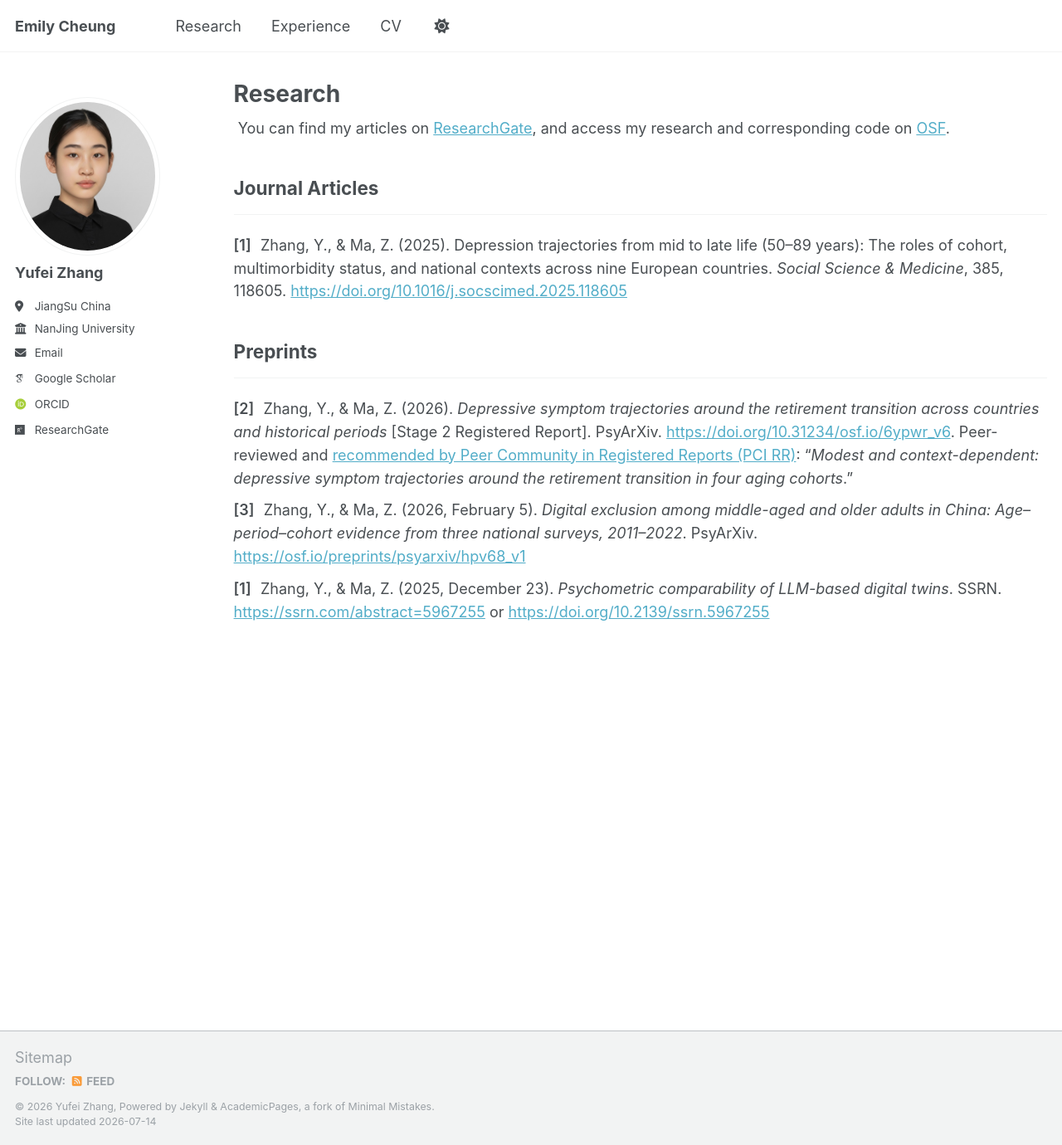
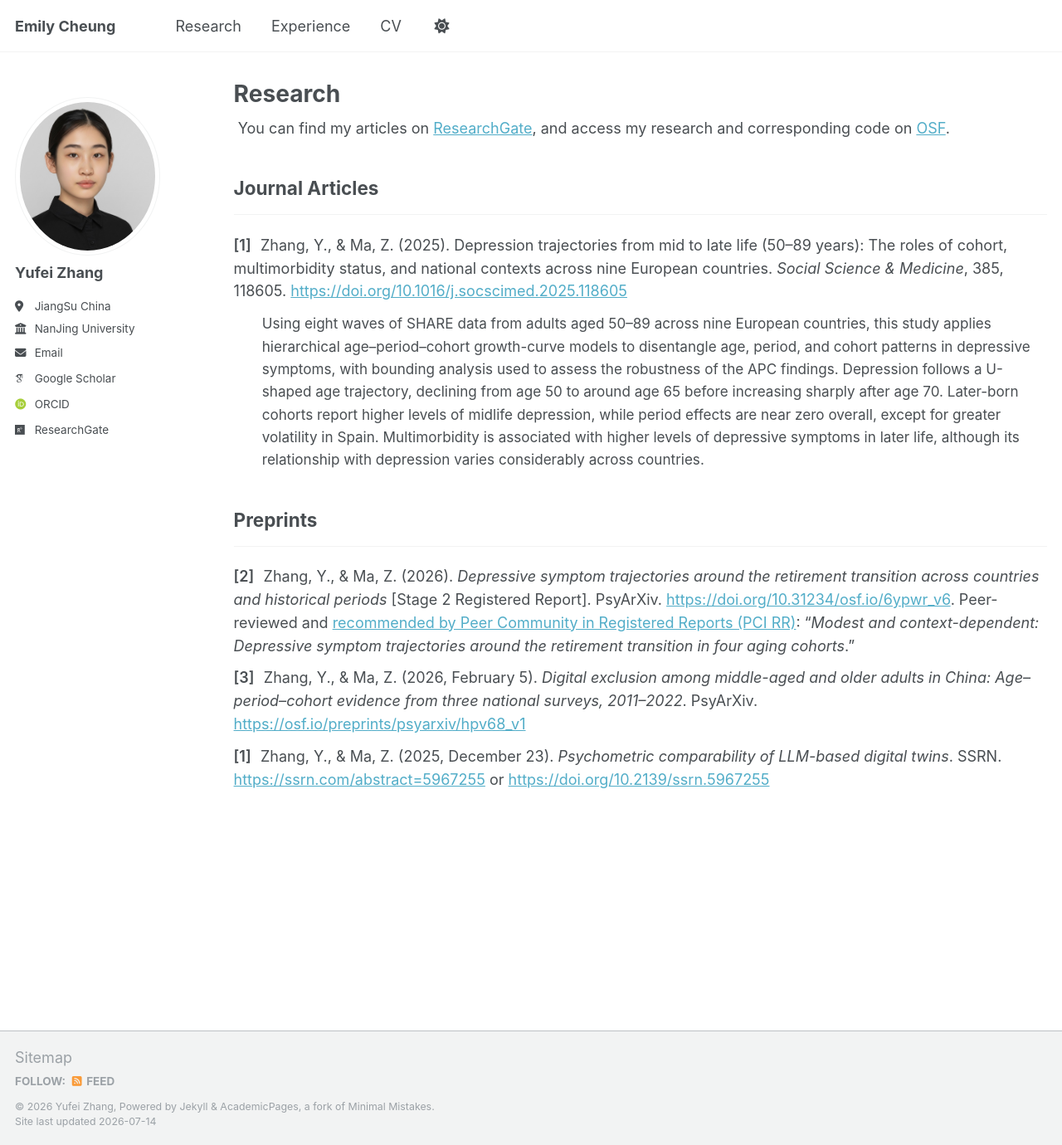
Before and after one commit to Emily-Cheung-1902/Emily-Cheung-1902.github.io, a Jekyll site: the page built from _pages/publications.html, in a window 1280 px wide and 1380 px high. Shown: the whole window at 83% size. Built offline with Jekyll 4.4.1, drawn with Linux system fonts in a browser that asks for light colours; some web fonts are replaced.

Commit message:
Update publications.html
Updated the structure and content of the publications page, including journal articles and preprints sections with new formatting and summaries.

```diff
--- a/_pages/publications.html
+++ b/_pages/publications.html
@@ -5,49 +5,10 @@ permalink: /publications/
 author_profile: true
 ---
 
-<div class="wordwrap">
-  You can find my articles on <a href="https://www.researchgate.net/profile/Yufei-Zhang-74/">ResearchGate</a>,
-  and access my research and corresponding code on <a href="https://osf.io/user/2pt98">OSF</a>.
-</div>
-
-<style>
-  .pub-section { margin: 1.25rem 0 2rem 0; }
-  .pub-item { margin: .6rem 0; line-height: 1.55; }
-  .pub-num { font-weight: 600; margin-right: .35rem; }
-  .pub-item a { word-break: break-word; }
-</style>
-
-<h2>Journal Articles</h2><hr />
-<div class="pub-section">
-  <p class="pub-item">
-    <span class="pub-num">[1]</span>
-    Zhang, Y., &amp; Ma, Z. (2025). Depression trajectories from mid to late life (50–89 years): The roles of cohort, multimorbidity status, and national contexts across nine European countries. <em>Social Science &amp; Medicine</em>, 385, 118605.
-    <a href="https://doi.org/10.1016/j.socscimed.2025.118605">https://doi.org/10.1016/j.socscimed.2025.118605</a>
-  </p>
-</div>
-
-<h2>Preprints</h2><hr />
-<div class="pub-section">
-  <p class="pub-item">
-    <span class="pub-num">[2]</span>
-    Zhang, Y., &amp; Ma, Z. (2026). <em>Depressive symptom trajectories around the retirement transition across countries and historical periods</em> [Stage 2 Registered Report]. PsyArXiv.
-    <a href="https://doi.org/10.31234/osf.io/6ypwr_v6">https://doi.org/10.31234/osf.io/6ypwr_v6</a>.
-    Peer-reviewed and
-    <a href="https://rr.peercommunityin.org/articles/rec?id=2566">recommended by Peer Community in Registered Reports (PCI RR)</a>:
-    “<em>Modest and context-dependent: depressive symptom trajectories around the retirement transition in four aging cohorts</em>.”
-  </p>
-
-  <p class="pub-item">
-    <span class="pub-num">[3]</span>
-    Zhang, Y., &amp; Ma, Z. (2026, February 5). <em>Digital exclusion among middle-aged and older adults in China: Age–period–cohort evidence from three national surveys, 2011–2022</em>. PsyArXiv.
-    <a href="https://osf.io/preprints/psyarxiv/hpv68_v1">https://osf.io/preprints/psyarxiv/hpv68_v1</a>
-  </p>
-
-  <p class="pub-item">
-    <span class="pub-num">[1]</span>
-    Zhang, Y., &amp; Ma, Z. (2025, December 23). <em>Psychometric comparability of LLM-based digital twins</em>. SSRN.
-    <a href="https://ssrn.com/abstract=5967255">https://ssrn.com/abstract=5967255</a>
-    or
-    <a href="https://doi.org/10.2139/ssrn.5967255">https://doi.org/10.2139/ssrn.5967255</a>
-  </p>
-</div>
+<div class="wordwrap"> You can find my articles on <a href="https://www.researchgate.net/profile/Yufei-Zhang-74/">ResearchGate</a>, and access my research and corresponding code on <a href="https://osf.io/user/2pt98">OSF</a>. </div>
+<style> .pub-section { margin: 1.25rem 0 2rem 0; } .pub-item { margin: .6rem 0; line-height: 1.55; } .pub-summary { margin: .25rem 0 1.25rem 1.9rem; font-size: .95rem; line-height: 1.6; } .pub-num { font-weight: 600; margin-right: .35rem; } .pub-item a { word-break: break-word; } </style>
+<h2>Journal Articles</h2><hr /> <div class="pub-section"> <p class="pub-item"> <span class="pub-num">[1]</span> Zhang, Y., &amp; Ma, Z. (2025). Depression trajectories from mid to late life (50–89 years): The roles of cohort, multimorbidity status, and national contexts across nine European countries. <em>Social Science &amp; Medicine</em>, 385, 118605. <a href="https://doi.org/10.1016/j.socscimed.2025.118605">https://doi.org/10.1016/j.socscimed.2025.118605</a> </p>
+<p class="pub-summary"> Using eight waves of SHARE data from adults aged 50–89 across nine European countries, this study applies hierarchical age–period–cohort growth-curve models to disentangle age, period, and cohort patterns in depressive symptoms, with bounding analysis used to assess the robustness of the APC findings. Depression follows a U-shaped age trajectory, declining from age 50 to around age 65 before increasing sharply after age 70. Later-born cohorts report higher levels of midlife depression, while period effects are near zero overall, except for greater volatility in Spain. Multimorbidity is associated with higher levels of depressive symptoms in later life, although its relationship with depression varies considerably across countries. </p> </div>
+<h2>Preprints</h2><hr /> <div class="pub-section"> <p class="pub-item"> <span class="pub-num">[2]</span> Zhang, Y., &amp; Ma, Z. (2026). <em>Depressive symptom trajectories around the retirement transition across countries and historical periods</em> [Stage 2 Registered Report]. PsyArXiv. <a href="https://doi.org/10.31234/osf.io/6ypwr_v6">https://doi.org/10.31234/osf.io/6ypwr_v6</a>. Peer-reviewed and <a href="https://rr.peercommunityin.org/articles/rec?id=2566">recommended by Peer Community in Registered Reports (PCI RR)</a>: “<em>Modest and context-dependent: Depressive symptom trajectories around the retirement transition in four aging cohorts</em>.” </p>
+<p class="pub-item"> <span class="pub-num">[3]</span> Zhang, Y., &amp; Ma, Z. (2026, February 5). <em>Digital exclusion among middle-aged and older adults in China: Age–period–cohort evidence from three national surveys, 2011–2022</em>. PsyArXiv. <a href="https://osf.io/preprints/psyarxiv/hpv68_v1">https://osf.io/preprints/psyarxiv/hpv68_v1</a> </p>
+<p class="pub-item"> <span class="pub-num">[1]</span> Zhang, Y., &amp; Ma, Z. (2025, December 23). <em>Psychometric comparability of LLM-based digital twins</em>. SSRN. <a href="https://ssrn.com/abstract=5967255">https://ssrn.com/abstract=5967255</a> or <a href="https://doi.org/10.2139/ssrn.5967255">https://doi.org/10.2139/ssrn.5967255</a> </p> </div>
```
